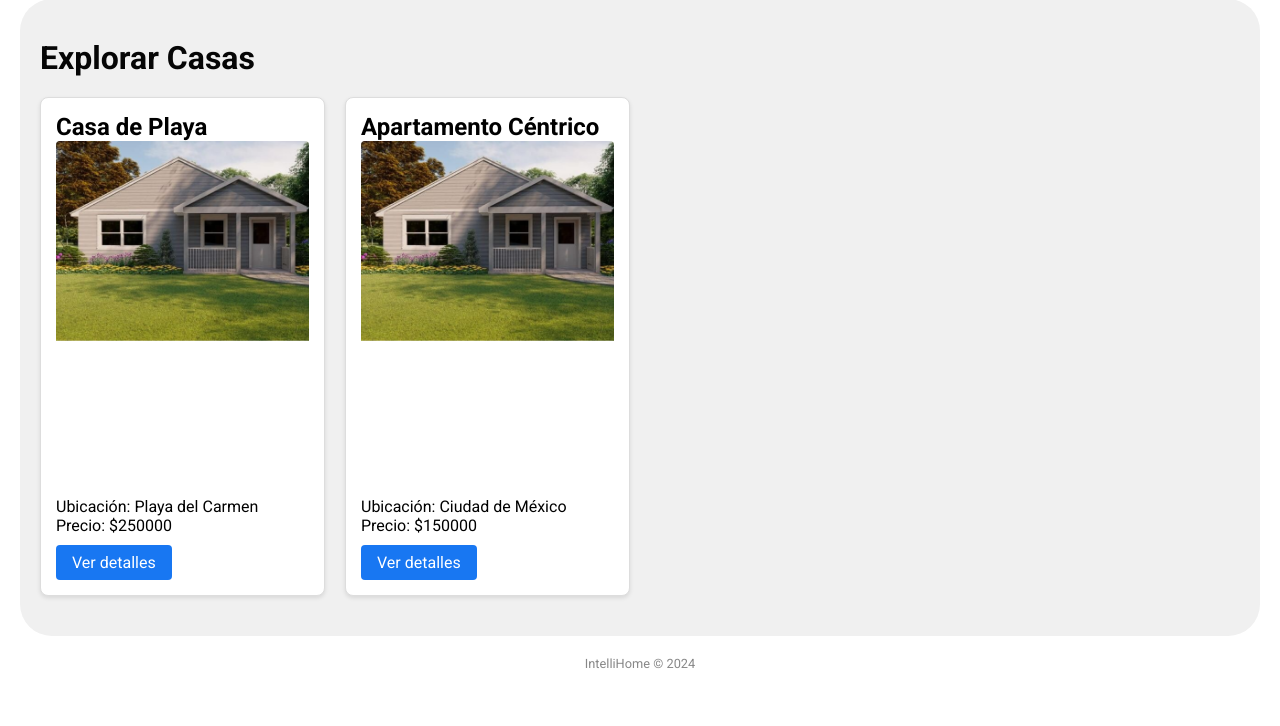
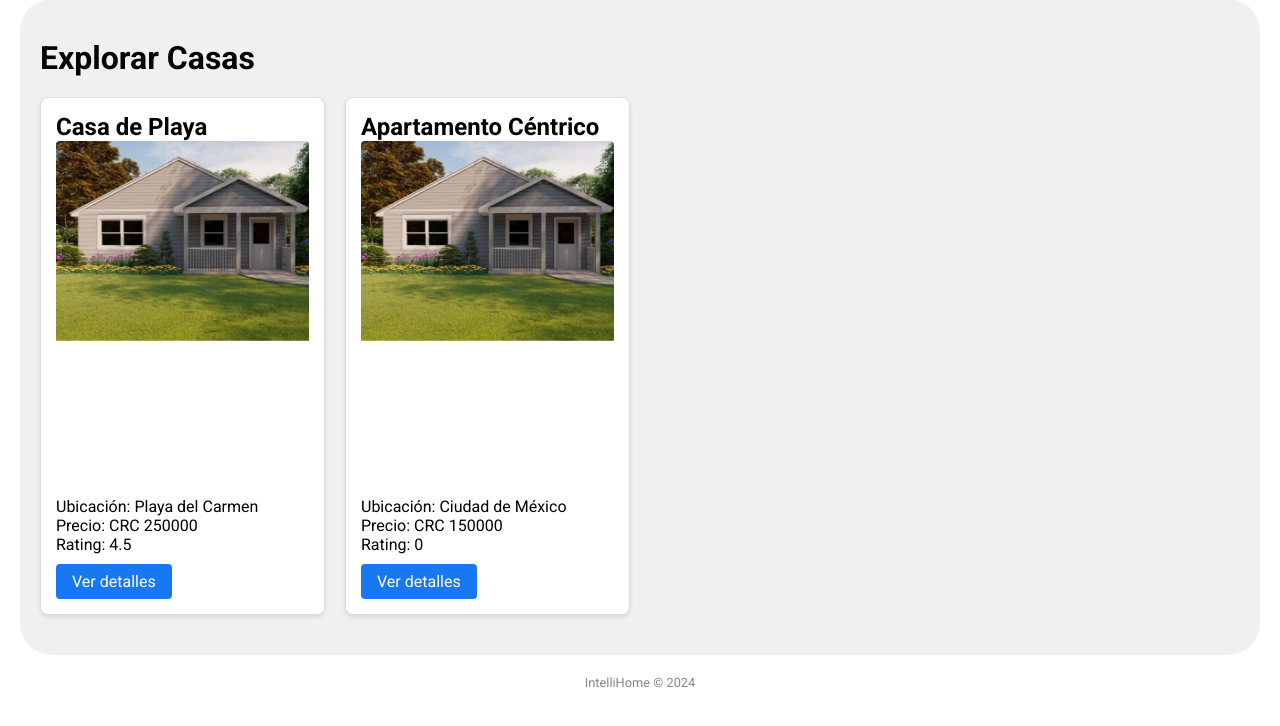
Before and after one commit to fabiola-alston/IntelliHome, a Flask app: page /explorar in a window 1280 px wide. Shown: the part 60-786 px from the top of the page. Run offline with Flask 3, Linux system fonts and the light colour scheme.

Commit message:
Agregadas vistas de calificacion

```diff
--- a/app.py
+++ b/app.py
@@ -527,6 +527,15 @@ def explorar():
         with open(USERS_FILE, "r", encoding="utf-8") as f:
             data = json.load(f)
             casas = data.get("casas", [])
+
+            for casa in casas:
+                if len(casa["calificacion"]) > 0:
+                    casa["rating_promedio"] = sum(
+                        calificacion["rating"] for calificacion in casa["calificacion"]
+                    ) / len(casa["calificacion"])
+                else:
+                    casa["rating_promedio"] = 0
+
     except Exception as e:
         print(f"Error al leer el archivo JSON: {e}")
         casas = []
@@ -860,5 +869,8 @@ def agregar_pago():
     return render_template('agregar_pago.html')
 
 
+
+
+
 if __name__ == "__main__":
     app.run(debug=True)
--- a/templates/explorar.html
+++ b/templates/explorar.html
@@ -17,7 +17,8 @@
                     <h2>{{ casa.nombre }}</h2>
                     <img src="{{ url_for('static', filename=casa.imagen) }}" alt="{{ casa.nombre }}" class="house-image">
                     <p>Ubicación: {{ casa.ubicacion }}</p>
-                    <p>Precio: ${{ casa.precio }}</p>
+                    <p>Precio: CRC {{ casa.precio }}</p>
+                    <p>Rating: {{ casa.rating_promedio }}</p>
                     <a href="{{ url_for('detalles_casa', id=casa.id) }}" class="btn-details">Ver detalles</a>
                 </div>
             {% endfor %}
--- a/usuarios.json
+++ b/usuarios.json
@@ -67,12 +67,12 @@
             "calificacion": [
                 {
                     "usuario": "rodrigo",
-                    "calificacion": 5,
+                    "rating": 5,
                     "comentario": "Excelente lugar para vacacionar"
                 },
                 {
                     "usuario": "aaron",
-                    "calificacion": 4,
+                    "rating": 4,
                     "comentario": "Muy bonita casa, pero le falta mantenimiento"
                 }
             ],
@@ -88,6 +88,7 @@
             "ubicacion": "Ciudad de M\u00e9xico",
             "precio": 150000,
             "imagen": "default/casa.jpeg",
+            "calificacion": [],
             "inquilinos": []
         }
     ]
```
